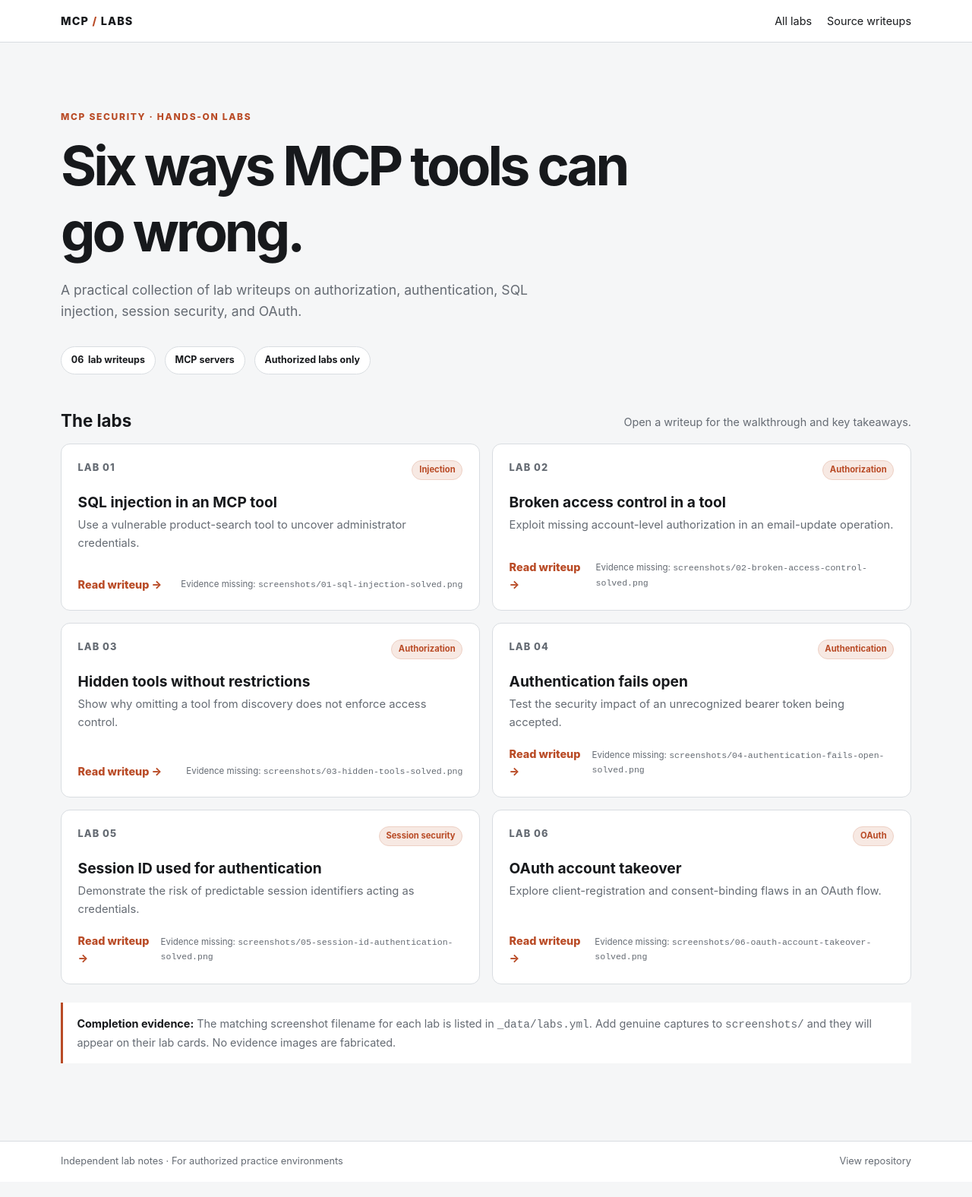
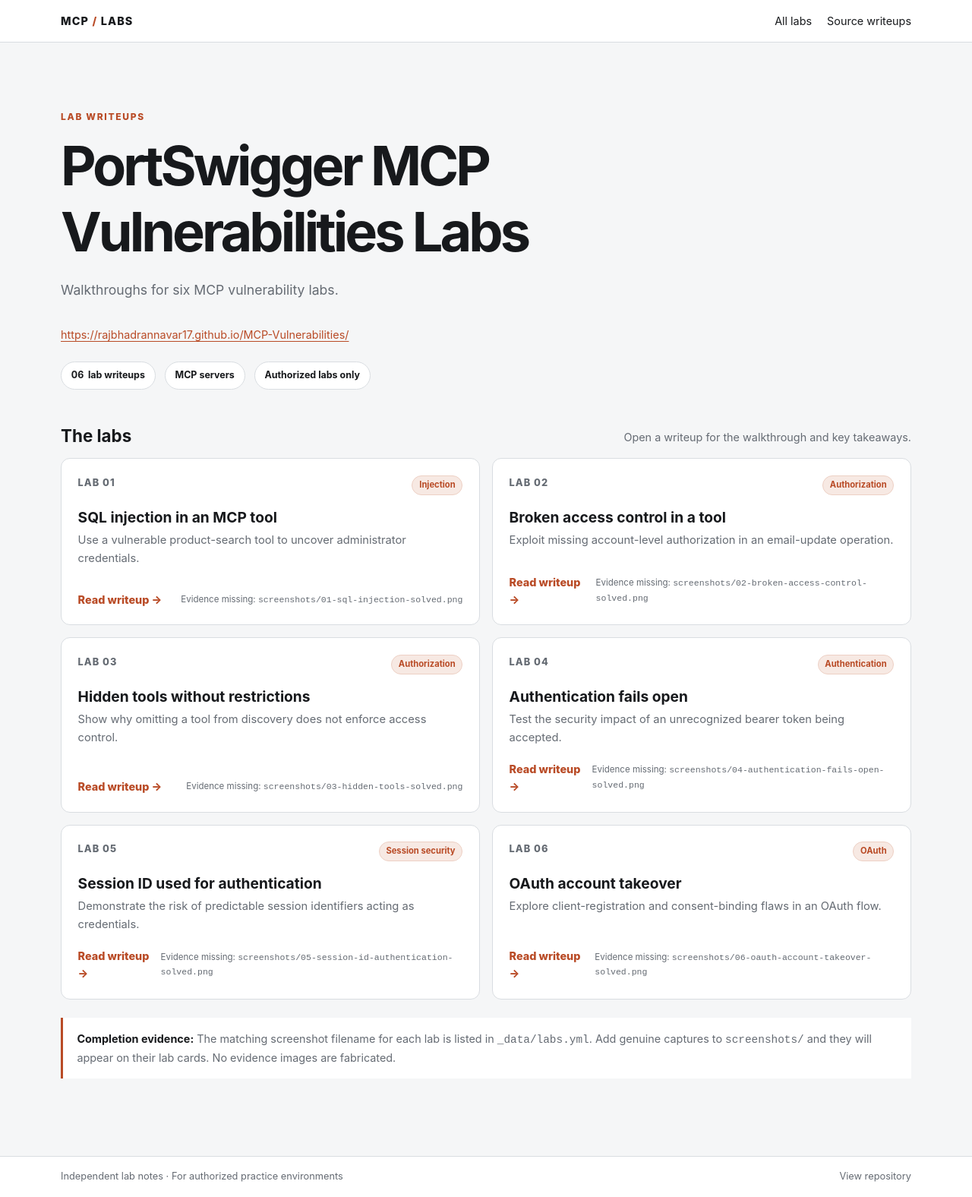
Before and after one commit to rajbhadrannavar17/MCP-Vulnerabilities, a Jekyll site: the page built from index.html, in a window 1280 px wide. Shown: the whole page at 76% size. Built offline with Jekyll 4.4.1, drawn with Linux system fonts in a browser that asks for light colours.

Commit message:
Use direct PortSwigger lab site title
Co-authored-by: Copilot <223556219+Copilot@users.noreply.github.com>

```diff
--- a/_config.yml
+++ b/_config.yml
@@ -1,4 +1,4 @@
-title: MCP Vulnerability Labs
+title: PortSwigger MCP Vulnerabilities Labs
 description: Six hands-on writeups covering security issues in MCP servers.
 url: https://rajbhadrannavar17.github.io
 baseurl: /MCP-Vulnerabilities
--- a/assets/site.css
+++ b/assets/site.css
@@ -103,6 +103,15 @@ h3 {
   margin: 1.25rem 0 2rem;
   color: var(--muted);
   font-size: 1.1rem;
+}
+
+.site-url {
+  display: inline-block;
+  margin: -.8rem 0 1.5rem;
+  color: var(--accent);
+  font-size: .9rem;
+  text-underline-offset: .2em;
+  overflow-wrap: anywhere;
 }
 
 .summary-row {
--- a/index.html
+++ b/index.html
@@ -1,15 +1,15 @@
 ---
 layout: default
-title: MCP Security Lab Writeups
+title: PortSwigger MCP Vulnerabilities Labs
 description: Browse six solved MCP security labs, their vulnerability notes, and remediation takeaways.
 ---
 <section class="hero">
-  <p class="eyebrow">MCP security · hands-on labs</p>
-  <h1>Six ways MCP tools can go wrong.</h1>
+  <p class="eyebrow">Lab writeups</p>
+  <h1>PortSwigger MCP Vulnerabilities Labs</h1>
   <p class="hero-copy">
-    A practical collection of lab writeups on authorization, authentication,
-    SQL injection, session security, and OAuth.
+    Walkthroughs for six MCP vulnerability labs.
   </p>
+  <a class="site-url" href="https://rajbhadrannavar17.github.io/MCP-Vulnerabilities/">https://rajbhadrannavar17.github.io/MCP-Vulnerabilities/</a>
   <div class="summary-row" aria-label="Collection summary">
     <span class="summary-chip"><strong>06</strong> lab writeups</span>
     <span class="summary-chip">MCP servers</span>
```
Also changed, not shown: README.md.
